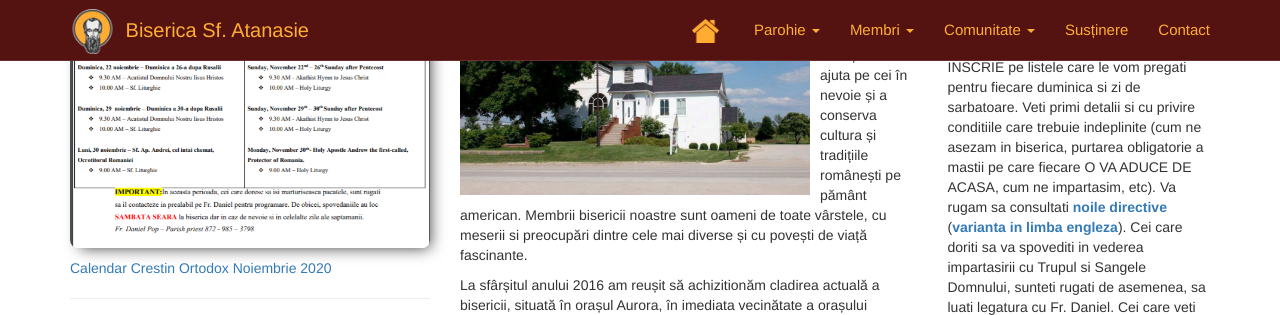
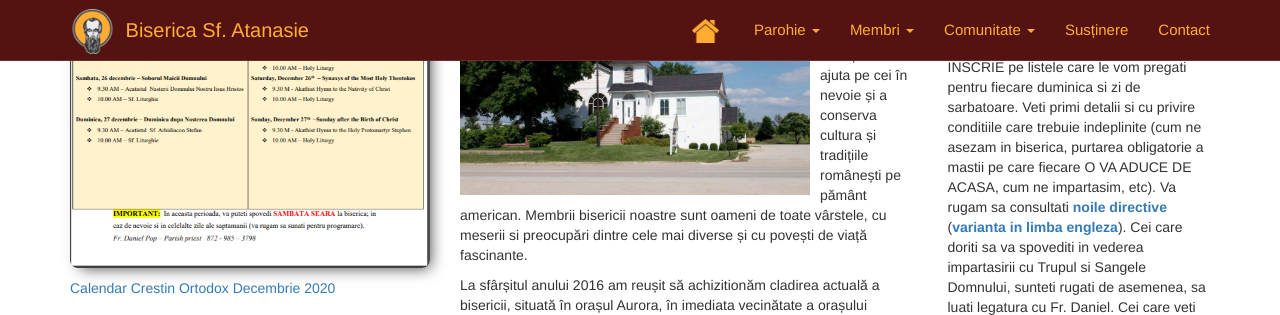
Before and after one commit to iulian787/sfat, a Jekyll site: the page built from ro/index.html, in a window 1280 px wide and 900 px high, scrolled down 659 px, cut to the strip 0-315 px from the top of the window. Built offline with Jekyll 4.4.1, drawn with Linux system fonts in a browser that asks for light colours.

Commit message:
Update december 2020

```diff
--- a/ro/index.html
+++ b/ro/index.html
@@ -21,11 +21,11 @@
     <div class="row">
         <div class="col-md-4">
             <div>
-                    <p><img class="img img-responsive img-round" height="200%" width="200%" src="{{ site.baseurl }}/img/2020/SlujbeNoiembrie2020.PNG" /></p>
+                    <p><img class="img img-responsive img-round" height="200%" width="200%" src="{{ site.baseurl }}/img/2020/SlujbeDecembrie2020.PNG" /></p>
             </div>
 
             <div>
-                <a href="https://www.crestinortodox.ro/calendar-ortodox/2020-noiembrie"  target="_blank"> Calendar Crestin Ortodox Noiembrie 2020</a>
+                <a href="https://www.crestinortodox.ro/calendar-ortodox/2020-decembrie"  target="_blank"> Calendar Crestin Ortodox Decembrie 2020</a>
             </div>
             <hr>
             <div style="margin-top: 0px; padding-left: 0px; text-align: center">
```
Also changed, not shown: img/2020/SlujbeDecembrie2020.PNG (added).
